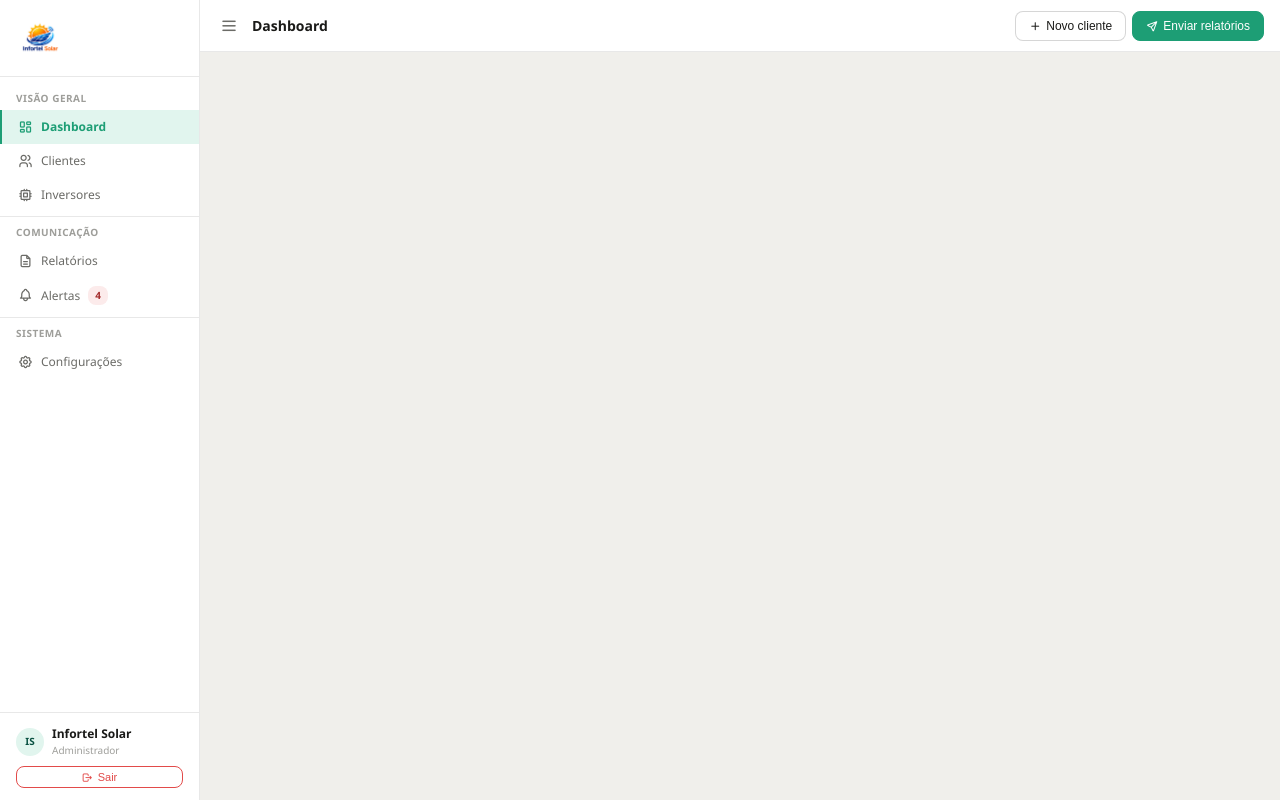
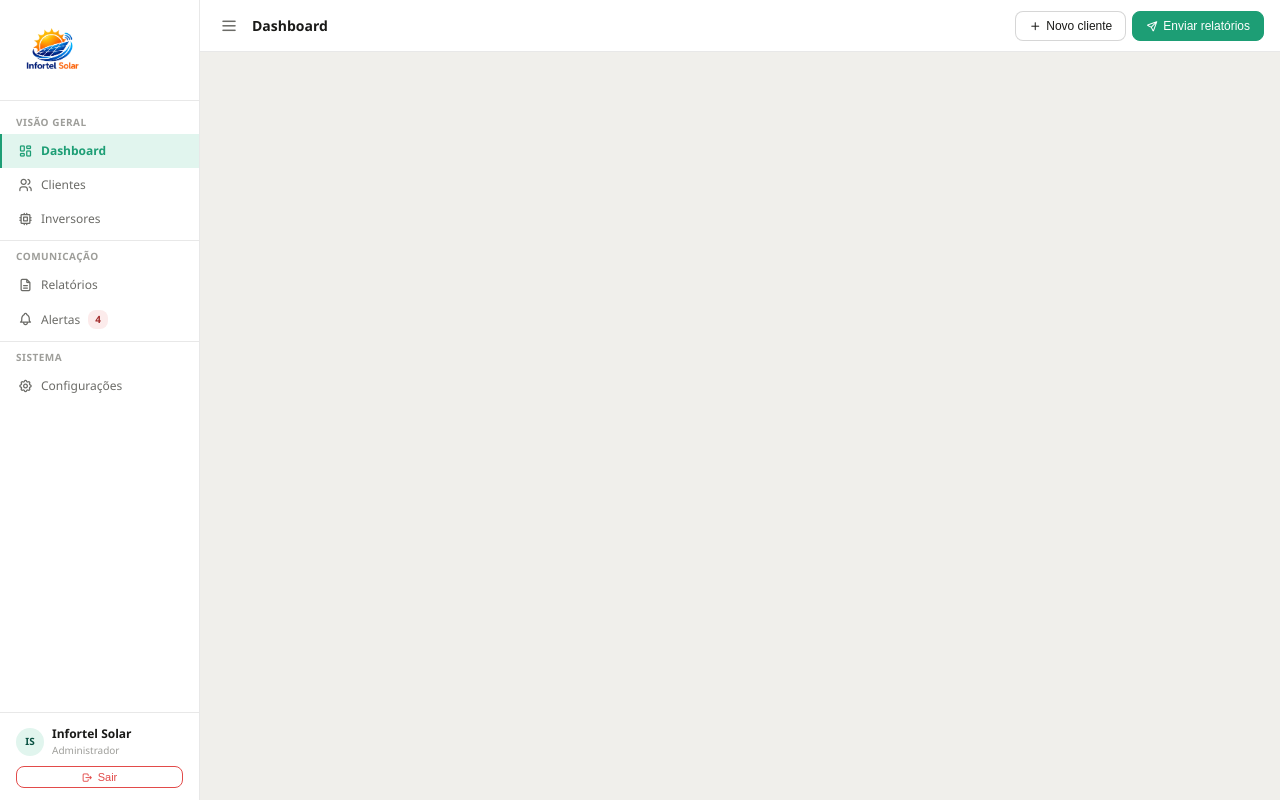
Before and after one commit to InfortelSolar/solarcrm, a plain HTML site: page solarcrm/index.html in a window 1280 px wide. Drawn offline with nearby package versions, Linux system fonts and the light colour scheme; no server answers.

Commit message:
Update index.html

```diff
--- a/solarcrm/index.html
+++ b/solarcrm/index.html
@@ -13,7 +13,7 @@
   <div class="app">
     <aside class="sidebar" id="sidebar">
 <div class="logo">
-  <img src="LOGO NOVA IS.png" alt="Infortel Solar" style="height:48px;width:auto;object-fit:contain;" />
+  <img src="LOGO NOVA IS.png" alt="Infortel Solar" style="height:72px;width:auto;object-fit:contain;" />
 </div>
       <nav class="nav">
         <div class="nav-section">
```
